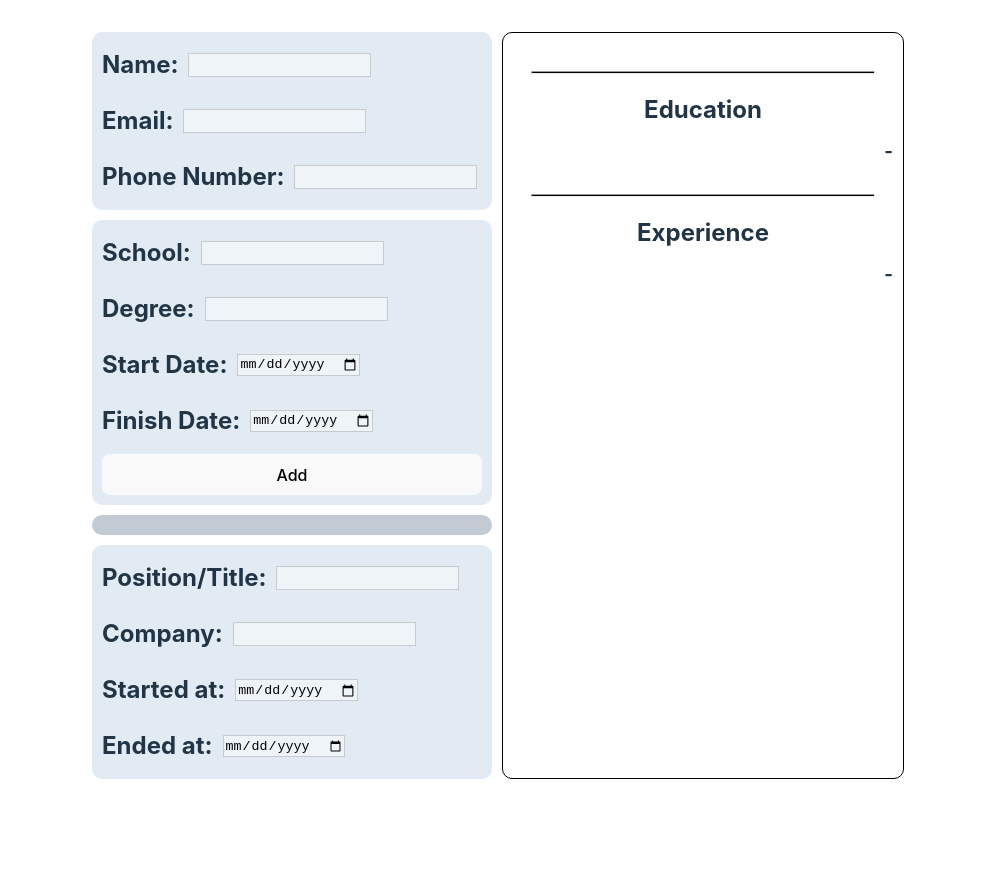
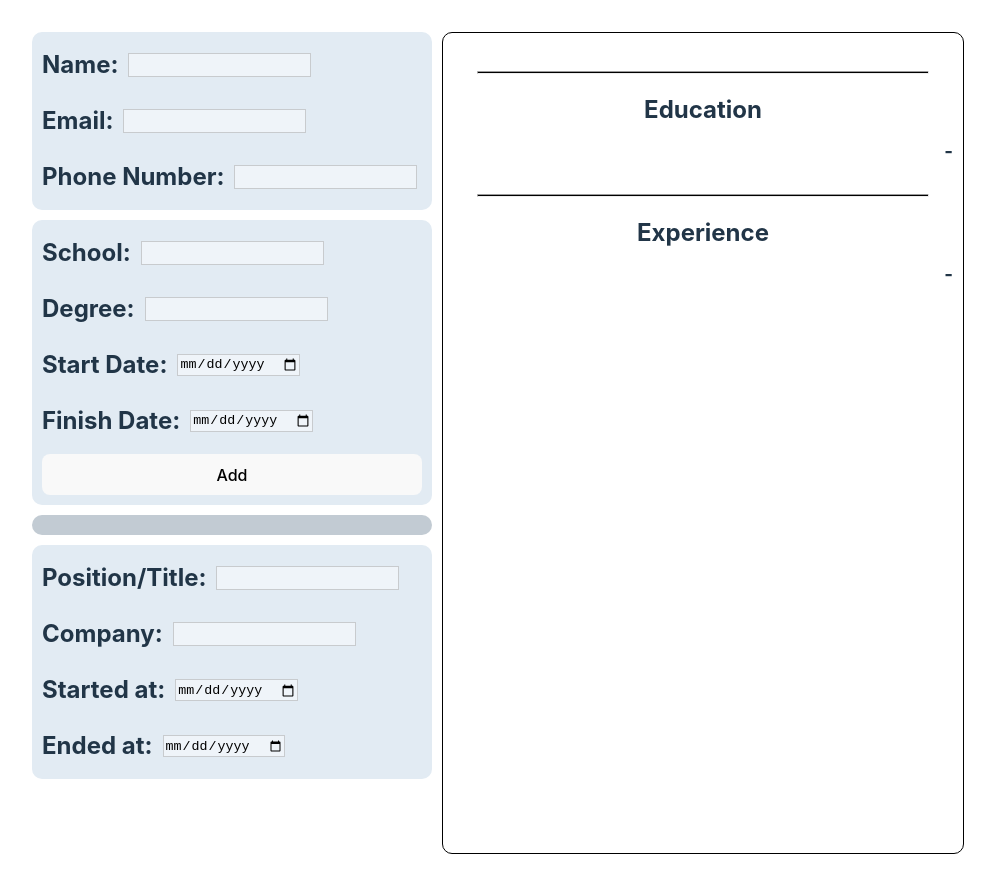
Before and after one commit to FloppyCacti/reseme-generator, a React (Vite) app: page / in a window 1280 px wide. Shown: the whole page, without its empty margins (142-1137 px from the left). Before the commit the page ends 811 px from the top, so only its background shows below. Built offline with nearby package versions, Linux system fonts and the light colour scheme.

Commit message:
add min width and height

```diff
--- a/src/styles/Resume.css
+++ b/src/styles/Resume.css
@@ -2,6 +2,8 @@ div#resume-container {
   border: 1px solid #000000;
   border-radius: 10px;
   padding: 10px;
+  min-width: 500px;
+  height: 800px;
 }
 
 div.resume-horizontal {
```
